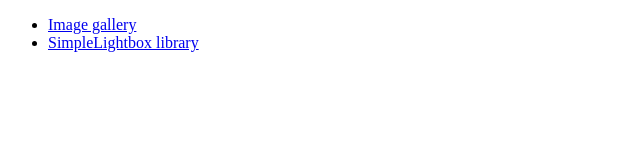
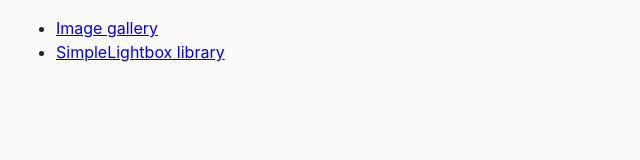
Before and after one commit to AntonVitulskyi/goit-js-hw-07, a plain HTML site: page index.html in a window 1280 px wide. Shown: the whole page, without its empty margins (0-640 px from the left). Drawn offline with Linux system fonts and the light colour scheme; the site is published under a folder, as on GitHub Pages, so addresses that start at the root find nothing.

Commit message:
HW 7, fixed path

```diff
--- a/index.html
+++ b/index.html
@@ -5,12 +5,12 @@
     <meta name="viewport" content="width=device-width, initial-scale=1.0" />
     <meta http-equiv="X-UA-Compatible" content="ie=edge" />
     <title>Homework 7</title>
-    <link rel="stylesheet" href="/css/common.css" />
+    <link rel="stylesheet" href="css/common.css" />
   </head>
   <body>
     <ul>
-      <li><a href="/01-gallery.html">Image gallery</a></li>
-      <li><a href="/02-lightbox.html">SimpleLightbox library</a></li>
+      <li><a href="01-gallery.html">Image gallery</a></li>
+      <li><a href="02-lightbox.html">SimpleLightbox library</a></li>
     </ul>
   </body>
 </html>
```
Also changed, not shown: 01-gallery.html (+1 -1 lines), 02-lightbox.html (+1 -1 lines).
